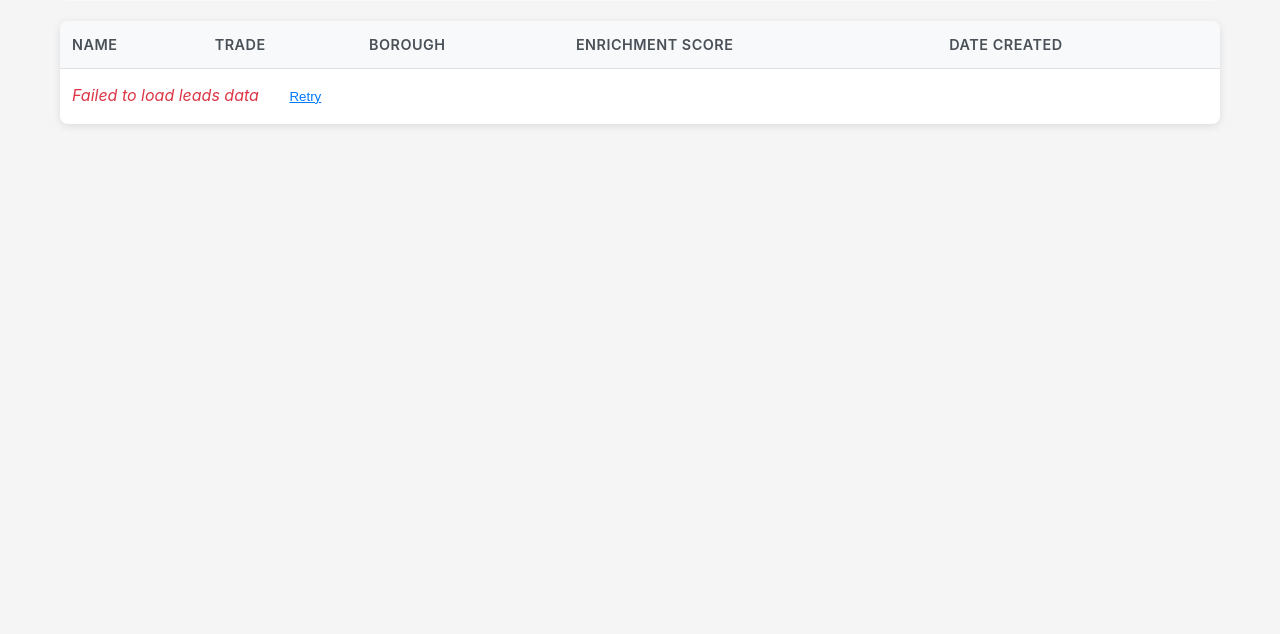
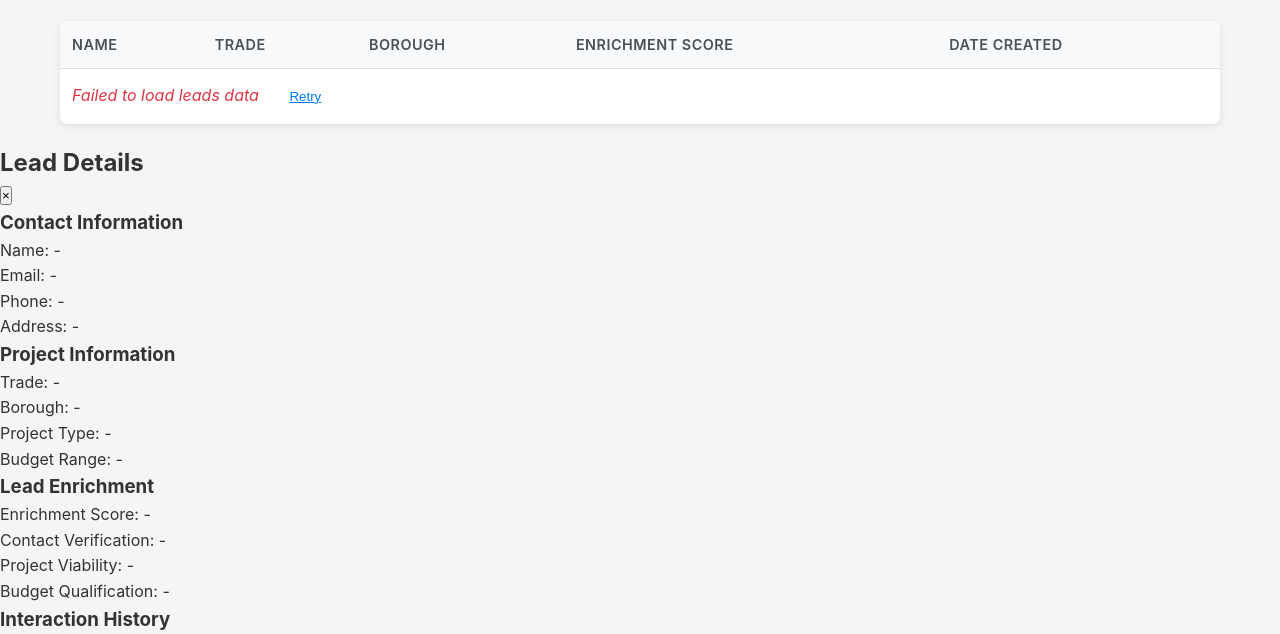
Before and after one commit to ijaffrey/claw_contractor, a Flask app: page /leads in a window 1280 px wide. Shown: the part 245-879 px from the top of the page. Before the commit the page ends 371 px from the top, so only its background shows below. Run offline with Flask 3, Linux system fonts and the light colour scheme.

Commit message:
[partial] step_4 action 8: append_file: portal/templates/leads.html

```diff
--- a/portal/templates/leads.html
+++ b/portal/templates/leads.html
@@ -59,3 +59,94 @@
     <script src="{{ url_for('static', filename='leads.js') }}"></script>
 </body>
 </html>
+    <!-- Lead Detail Panel -->
+    <div id="leadDetailPanel" class="detail-panel">
+        <div class="detail-panel-overlay"></div>
+        <div class="detail-panel-content">
+            <div class="detail-panel-header">
+                <h2 id="detailLeadName">Lead Details</h2>
+                <button id="closeDetailPanel" class="close-btn">&times;</button>
+            </div>
+
+            <div class="detail-panel-body">
+                <!-- Contact Information -->
+                <div class="detail-section">
+                    <h3>Contact Information</h3>
+                    <div class="detail-grid">
+                        <div class="detail-item">
+                            <label>Name:</label>
+                            <span id="detailName">-</span>
+                        </div>
+                        <div class="detail-item">
+                            <label>Email:</label>
+                            <span id="detailEmail">-</span>
+                        </div>
+                        <div class="detail-item">
+                            <label>Phone:</label>
+                            <span id="detailPhone">-</span>
+                        </div>
+                        <div class="detail-item">
+                            <label>Address:</label>
+                            <span id="detailAddress">-</span>
+                        </div>
+                    </div>
+                </div>
+
+                <!-- Project Details -->
+                <div class="detail-section">
+                    <h3>Project Information</h3>
+                    <div class="detail-grid">
+                        <div class="detail-item">
+                            <label>Trade:</label>
+                            <span id="detailTrade">-</span>
+                        </div>
+                        <div class="detail-item">
+                            <label>Borough:</label>
+                            <span id="detailBorough">-</span>
+                        </div>
+                        <div class="detail-item">
+                            <label>Project Type:</label>
+                            <span id="detailProjectType">-</span>
+                        </div>
+                        <div class="detail-item">
+                            <label>Budget Range:</label>
+                            <span id="detailBudget">-</span>
+                        </div>
+                    </div>
+                </div>
+
+                <!-- Enrichment Details -->
+                <div class="detail-section">
+                    <h3>Lead Enrichment</h3>
+                    <div class="enrichment-score">
+                        <div class="score-display">
+                            <span class="score-label">Enrichment Score:</span>
+                            <span id="detailEnrichmentScore" class="score-value">-</span>
+                        </div>
+                        <div class="score-breakdown">
+                            <div class="breakdown-item">
+                                <span>Contact Verification:</span>
+                                <span id="detailContactScore" class="breakdown-score">-</span>
+                            </div>
+                            <div class="breakdown-item">
+                                <span>Project Viability:</span>
+                                <span id="detailProjectScore" class="breakdown-score">-</span>
+                            </div>
+                            <div class="breakdown-item">
+                                <span>Budget Qualification:</span>
+                                <span id="detailBudgetScore" class="breakdown-score">-</span>
+                            </div>
+                        </div>
+                    </div>
+                </div>
+
+                <!-- Interaction History -->
+                <div class="detail-section">
+                    <h3>Interaction History</h3>
+                    <div id="detailInteractionHistory" class="interaction-timeline">
+                        <!-- Mock interaction history will be populated here -->
+                    </div>
+                </div>
+            </div>
+        </div>
+    </div>
```
